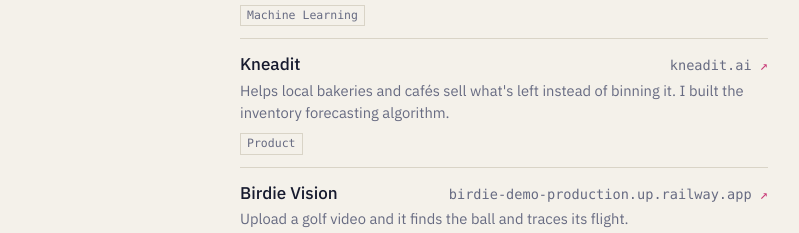
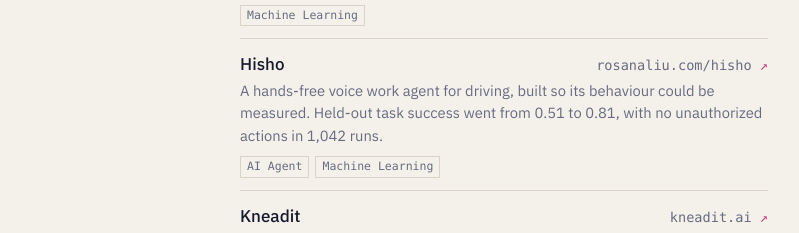
Before and after one commit to RosanaL/rosanaliu.com, a plain HTML site: page index.html in a window 1280 px wide. Shown: the part 928-1161 px from the top of the page, without its empty margins (240-1039 px from the left). Drawn offline with Linux system fonts and the light colour scheme; a web font is replaced by a local one.

Commit message:
List Hisho on the links page
Tagged AI Agent and Machine Learning, linking to the /hisho/ write-up.

Co-Authored-By: Claude Opus 5.5 <noreply@anthropic.com>

```diff
--- a/index.html
+++ b/index.html
@@ -152,6 +152,7 @@
           <ul class="list" id="projects">
             <li data-tags="agent product"><a class="link" href="https://www.heychirpi.com" target="_blank" rel="noopener"><span class="name">Chirpi</span><span class="where px">heychirpi.com</span><span class="note">Less planning. More playing.</span><span class="tags"></span></a></li>
             <li data-tags="ml"><a class="link" href="https://voice-model-golf.rosanaliu1020.chatgpt.site/#report" target="_blank" rel="noopener"><span class="name">Golf Assistant Voice Model</span><span class="where px">Demo &amp; results</span><span class="note">Golf-domain speech recognition, the model layer behind Chirpi. Whisper Small on Apple Silicon, tested across 16 noise conditions.</span><span class="tags"></span></a></li>
+            <li data-tags="agent ml"><a class="link" href="/hisho/"><span class="name">Hisho</span><span class="where px">rosanaliu.com/hisho</span><span class="note">A hands-free voice work agent for driving, built so its behaviour could be measured. Held-out task success went from 0.51 to 0.81, with no unauthorized actions in 1,042 runs.</span><span class="tags"></span></a></li>
             <li data-tags="product"><a class="link" href="https://kneadit.ai" target="_blank" rel="noopener"><span class="name">Kneadit</span><span class="where px">kneadit.ai</span><span class="note">Helps local bakeries and cafés sell what's left instead of binning it. I built the inventory forecasting algorithm.</span><span class="tags"></span></a></li>
             <li data-tags="ml"><a class="link" href="https://birdie-demo-production.up.railway.app" target="_blank" rel="noopener"><span class="name">Birdie Vision</span><span class="where px">birdie-demo-production.up.railway.app</span><span class="note">Upload a golf video and it finds the ball and traces its flight.</span><span class="tags"></span></a></li>
             <li data-tags="ml"><a class="link" href="https://wallet-orb.vercel.app" target="_blank" rel="noopener"><span class="name">Wallet Orb</span><span class="where px">wallet-orb.vercel.app</span><span class="note">Person or bot? Ask the orb.</span><span class="tags"></span></a></li>
```
